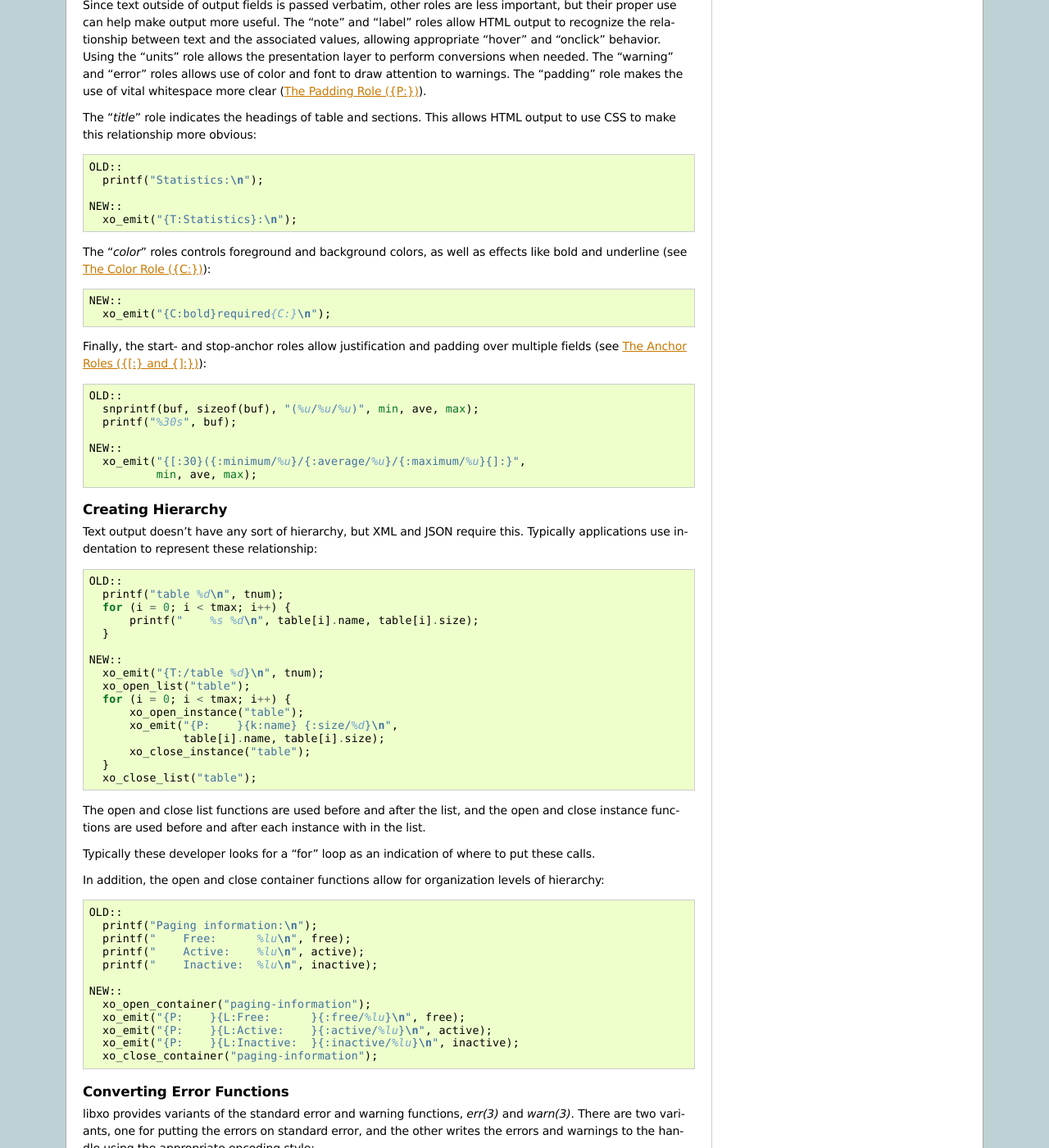
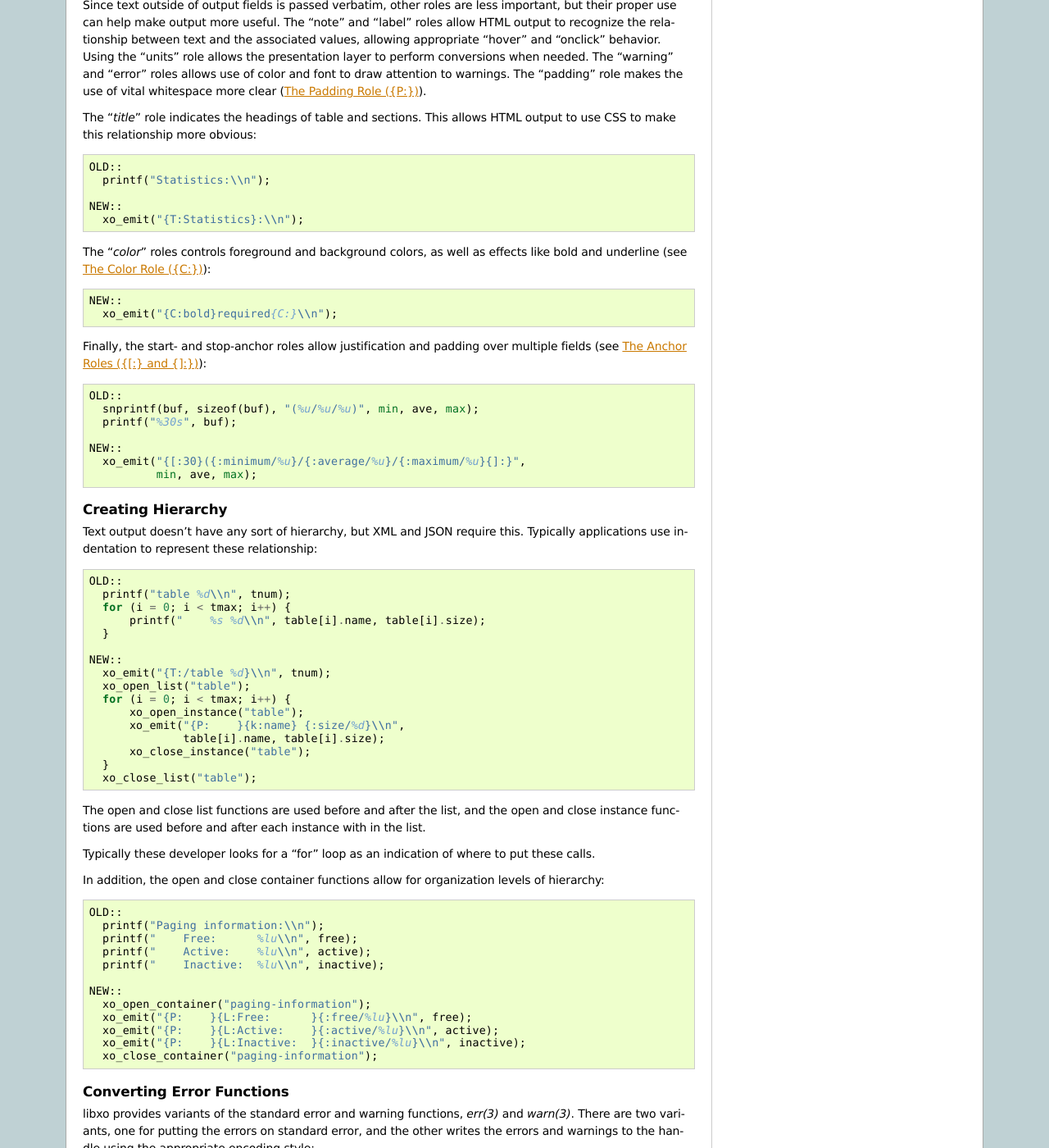
Before and after one commit to Juniper/libxo, a Sphinx documentation site: the page built from doc/howto.rst, in a window 1280 px wide and 1400 px high, scrolled down 1986 px. Shown: the whole window at 82% size. Built offline with Sphinx 7.4.7, drawn with Linux system fonts in a browser that asks for light colours; some of the changed text lies outside the part shown.

Commit message:
fix newlines ("\n")

```diff
--- a/doc/howto.rst
+++ b/doc/howto.rst
@@ -131,10 +131,10 @@ in task, but libxo format strings wrap output fields in braces.  The
 following two calls produce identical text output::
 
   OLD::
-    printf("There are %d %s events\n", count, etype);
+    printf("There are %d %s events\\n", count, etype);
 
   NEW::
-    xo_emit("There are {:count/%d} {:event} events\n", count, etype);
+    xo_emit("There are {:count/%d} {:event} events\\n", count, etype);
 
 "count" and "event" are used as names for JSON and XML output.  The
 "count" field uses the format "%d" and "event" uses the default "%s"
@@ -154,16 +154,16 @@ The "*title*" role indicates the headings of table and sections.  This
 allows HTML output to use CSS to make this relationship more obvious::
 
   OLD::
-    printf("Statistics:\n");
+    printf("Statistics:\\n");
 
   NEW::
-    xo_emit("{T:Statistics}:\n");
+    xo_emit("{T:Statistics}:\\n");
 
 The "*color*" roles controls foreground and background colors, as well
 as effects like bold and underline (see :ref:`color-role`)::
 
   NEW::
-    xo_emit("{C:bold}required{C:}\n");
+    xo_emit("{C:bold}required{C:}\\n");
 
 Finally, the start- and stop-anchor roles allow justification and
 padding over multiple fields (see :ref:`anchor-role`)::
@@ -184,17 +184,17 @@ require this.  Typically applications use indentation to represent
 these relationship::
 
   OLD::
-    printf("table %d\n", tnum);
+    printf("table %d\\n", tnum);
     for (i = 0; i < tmax; i++) {
-        printf("    %s %d\n", table[i].name, table[i].size);
+        printf("    %s %d\\n", table[i].name, table[i].size);
     }
 
   NEW::
-    xo_emit("{T:/table %d}\n", tnum);
+    xo_emit("{T:/table %d}\\n", tnum);
     xo_open_list("table");
     for (i = 0; i < tmax; i++) {
         xo_open_instance("table");
-        xo_emit("{P:    }{k:name} {:size/%d}\n",
+        xo_emit("{P:    }{k:name} {:size/%d}\\n",
                 table[i].name, table[i].size);
         xo_close_instance("table");
     }
@@ -211,16 +211,16 @@ In addition, the open and close container functions allow for
 organization levels of hierarchy::
 
   OLD::
-    printf("Paging information:\n");
-    printf("    Free:      %lu\n", free);
-    printf("    Active:    %lu\n", active);
-    printf("    Inactive:  %lu\n", inactive);
+    printf("Paging information:\\n");
+    printf("    Free:      %lu\\n", free);
+    printf("    Active:    %lu\\n", active);
+    printf("    Inactive:  %lu\\n", inactive);
 
   NEW::
     xo_open_container("paging-information");
-    xo_emit("{P:    }{L:Free:      }{:free/%lu}\n", free);
-    xo_emit("{P:    }{L:Active:    }{:active/%lu}\n", active);
-    xo_emit("{P:    }{L:Inactive:  }{:inactive/%lu}\n", inactive);
+    xo_emit("{P:    }{L:Free:      }{:free/%lu}\\n", free);
+    xo_emit("{P:    }{L:Active:    }{:active/%lu}\\n", active);
+    xo_emit("{P:    }{L:Inactive:  }{:inactive/%lu}\\n", inactive);
     xo_close_container("paging-information");
 
 Converting Error Functions
@@ -300,14 +300,14 @@ message using the `xopo -s $text` command, or an entire .pot can be
 translated using the `xopo -f $input -o $output` command::
 
     EXAMPLE:
-        % xopo -s "There are {:count/%u} {:event/%.6s} events\n"
-        There are {:count} {:event} events\n
+        % xopo -s "There are {:count/%u} {:event/%.6s} events\\n"
+        There are {:count} {:event} events\\n
 
     Recommended workflow:
         # Extract text messages
-	xgettext --default-domain=foo --no-wrap \
-	    --add-comments --keyword=xo_emit --keyword=xo_emit_h \
-	    --keyword=xo_emit_warn -C -E -n --foreign-user \
+	xgettext --default-domain=foo --no-wrap \\
+	    --add-comments --keyword=xo_emit --keyword=xo_emit_h \\
+	    --keyword=xo_emit_warn -C -E -n --foreign-user \\
 	    -o foo.pot.raw foo.c
 
         # Simplify format strings for libxo
@@ -317,7 +317,7 @@ translated using the `xopo -f $input -o $output` command::
         cp foo.pot po/LC/my_lang/foo.po
 
         # For an existing language:
-        msgmerge --no-wrap po/LC/my_lang/foo.po \
+        msgmerge --no-wrap po/LC/my_lang/foo.po \\
                 foo.pot -o po/LC/my_lang/foo.po.new
 
         # Now the hard part: translate foo.po using tools
@@ -328,7 +328,7 @@ translated using the `xopo -f $input -o $output` command::
         msgfmt -v -o po/my_lang/LC_MESSAGES/foo.mo po/my_lang/foo.po
 
         # Install the .mo file
-        sudo cp po/my_lang/LC_MESSAGES/foo.mo \
+        sudo cp po/my_lang/LC_MESSAGES/foo.mo \\
                 /opt/local/share/locale/my_lang/LC_MESSAGE/
 
 Once these steps are complete, you can use the `gettext` command to
@@ -349,24 +349,24 @@ Together these three flags allows a single function call to give
 native language support, as well as libxo's normal XML, JSON, and HTML
 support::
 
-    printf(gettext("Received %zu %s from {g:server} server\n"),
+    printf(gettext("Received %zu %s from {g:server} server\\n"),
            counter, ngettext("byte", "bytes", counter),
            gettext("web"));
 
     xo_emit("{G:}Received {:received/%zu} {Ngp:byte,bytes} "
-            "from {g:server} server\n", counter, "web");
+            "from {g:server} server\\n", counter, "web");
 
 libxo will see the "{G:}" role and will first simplify the format
 string, removing field formats and modifiers::
 
-    "Received {:received} {N:byte,bytes} from {:server} server\n"
+    "Received {:received} {N:byte,bytes} from {:server} server\\n"
 
 libxo calls :manpage:`gettext(3)` with that string to get a localized
 version.  If your language were *Pig Latin*, the result might look
 like::
 
     "Eceivedray {:received} {N:byte,bytes} omfray "
-               "{:server} erversay\n"
+               "{:server} erversay\\n"
 
 Note the field names do not change and they should not be translated.
 The contents of the note ("byte,bytes") should also not be translated,
@@ -387,8 +387,8 @@ If a domain name is needed, it can be supplied as the content of the
 {G:} role.  Domain names remain in use throughout the format string
 until cleared with another domain name::
 
-    printf(dgettext("dns", "Host %s not found: %d(%s)\n"),
+    printf(dgettext("dns", "Host %s not found: %d(%s)\\n"),
         name, errno, dgettext("strerror", strerror(errno)));
 
     xo_emit("{G:dns}Host {:hostname} not found: "
-            "%d({G:strerror}{g:%m})\n", name, errno);
+            "%d({G:strerror}{g:%m})\\n", name, errno);
```
